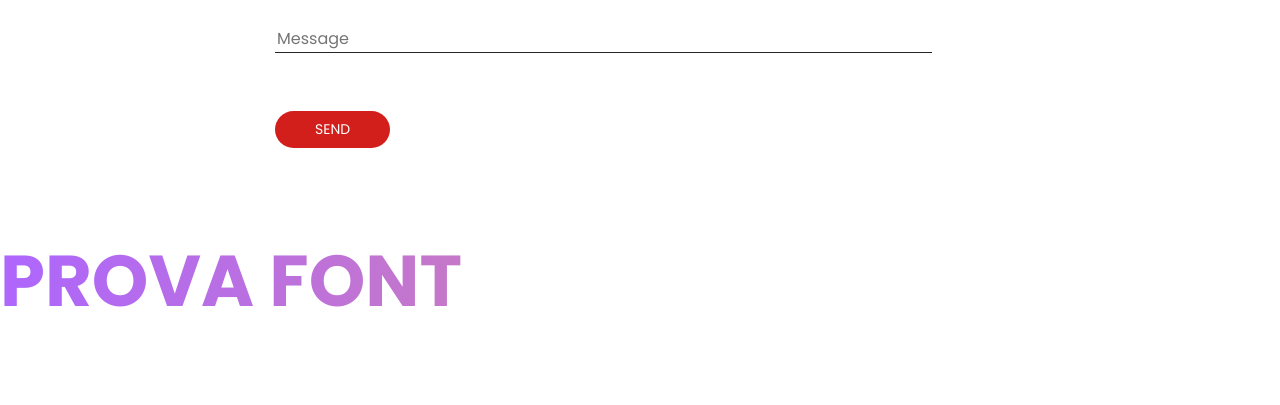
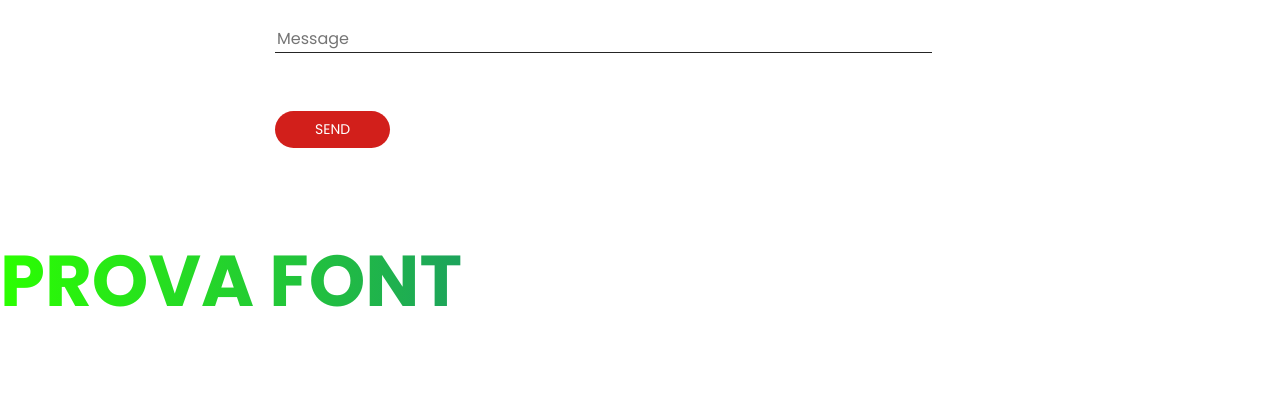
Before and after one commit to emanuelefotia/miglioracquisto, a plain HTML site: page index.html in a window 1280 px wide. Shown: the part 4239-4644 px from the top of the page. Drawn offline with nearby package versions, Linux system fonts and the light colour scheme.

Commit message:
Update style.css

```diff
--- a/css/style.css
+++ b/css/style.css
@@ -8,10 +8,10 @@ body {
   font-family: 'Poppins', sans-serif;
   font-size: 72px;
   font-weight: bold;
-  background: -webkit-linear-gradient(left,#AE67FA 1.84%, #F49867 102.67%);
-  background: -o-linear-gradient(right, #AE67FA 1.84%, #F49867 102.67%);
-  background: -moz-linear-gradient(right, #AE67FA 1.84%, #F49867 102.67%);
-  background: linear-gradient(to right, #AE67FA 1.84%, #F49867 102.67%);
+  background: -webkit-linear-gradient(left, rgb(43, 255, 0), rgb(4, 0, 255));
+  background: -o-linear-gradient(right, rgb(43, 255, 0), rgb(4, 0, 255));
+  background: -moz-linear-gradient(right, rgb(43, 255, 0), rgb(4, 0, 255));
+  background: linear-gradient(to right, rgb(43, 255, 0), rgb(4, 0, 255));
   -webkit-background-clip: text;
   -webkit-text-fill-color: transparent;
 }
```
